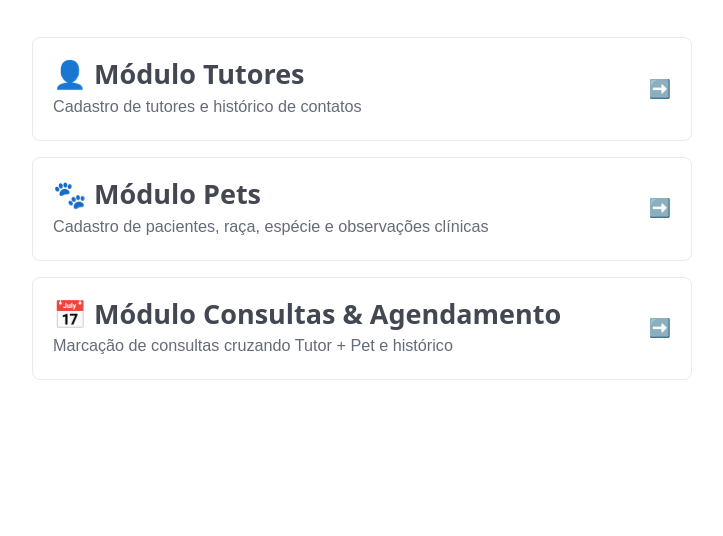
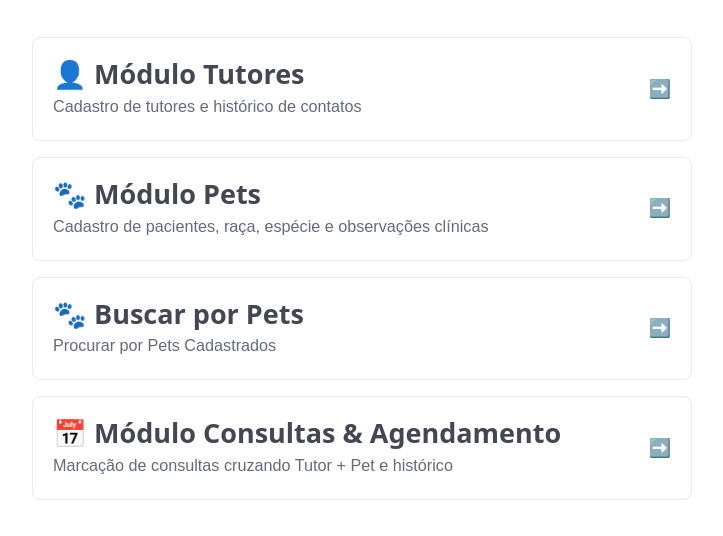
Before and after one commit to jeronimo-jrsilva/vetcare, an Electron app: page src/index.html in a window 900 px wide. Shown: the part 130-666 px from the top of the page, without its empty margins (88-811 px from the left). Drawn offline with nearby package versions, Linux system fonts and the light colour scheme.

Commit message:
Buscar_pets-adicionado ao menu

```diff
--- a/src/index.html
+++ b/src/index.html
@@ -78,6 +78,13 @@
       </div>
       <span>➡️</span>
     </a>
+    <a href="Busca_pet.html" class="menu-card">
+      <div>
+        <h3>🐾 Buscar por Pets</h3>
+        <p>Procurar por Pets Cadastrados</p>
+      </div>
+      <span>➡️</span>
+    </a>
 
     <a href="agendamento.html" class="menu-card">
       <div>
```
